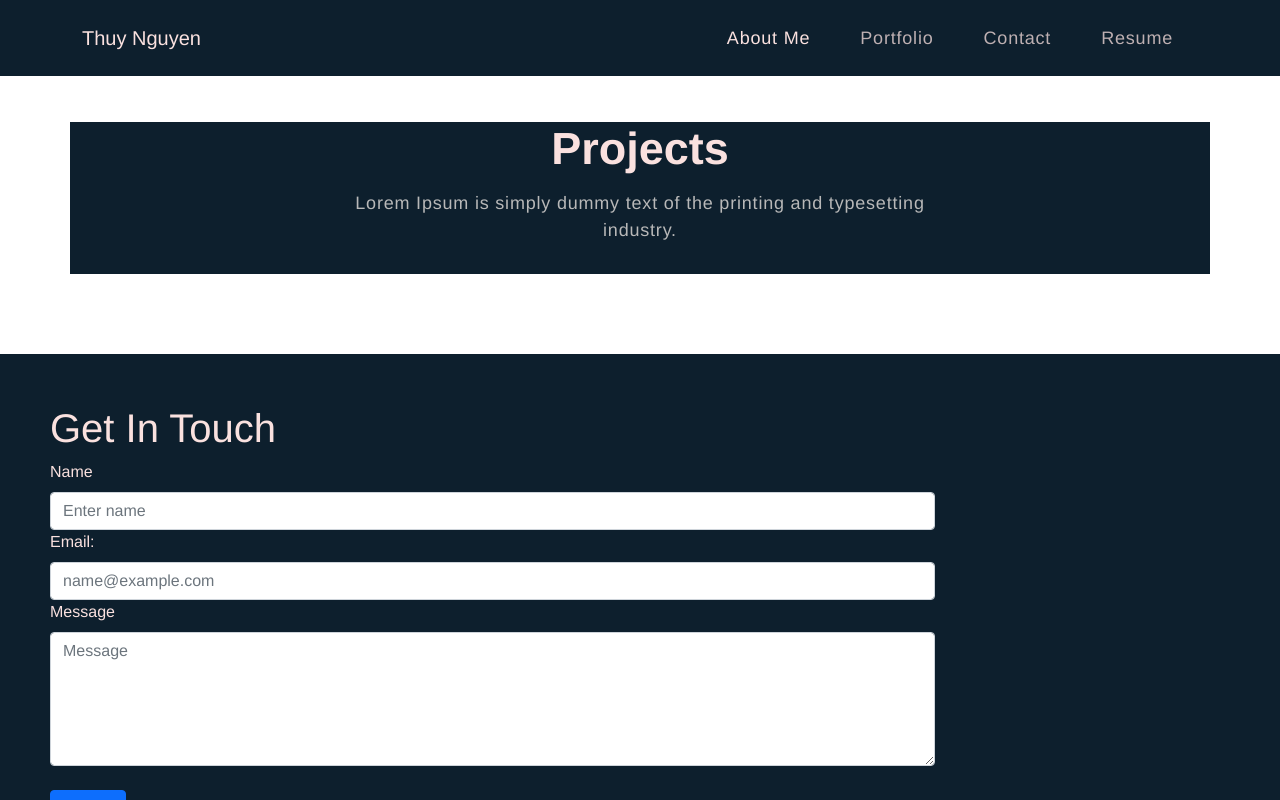
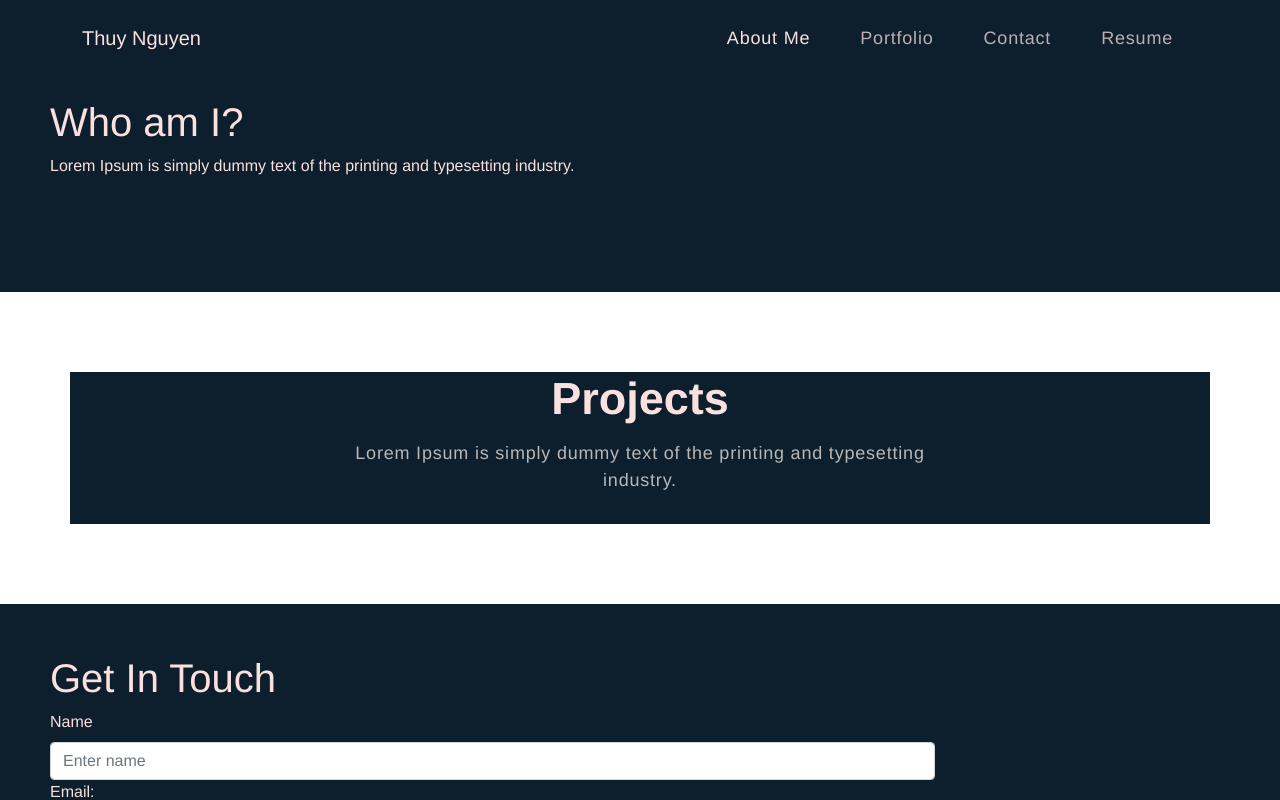
Before and after one commit to ThuyTTTN/react-portfolio, a React (Create React App) app: page / in a window 1280 px wide. Shown: the top 800 px of the page. Built offline with nearby package versions, Linux system fonts and the light colour scheme; the HTML template or start-up script is replaced by a standard one.

Commit message:
added About section

```diff
--- a/src/App.js
+++ b/src/App.js
@@ -1,5 +1,6 @@
 import React, { useState } from "react";
 import Header from "./components/Header";
+import About from "./components/About";
 import Footer from "./components/Footer";
 import ContactForm from "./components/Contact";
 import Project from "./components/Project";
@@ -13,7 +14,7 @@ function App() {
   return (
     <div className="App">
       <Header />
-      <h3 className="about-me">About me</h3>
+      <About />
       <Project />
 
       <ContactForm />
--- /dev/null
+++ b/src/components/About/index.js
@@ -0,0 +1,13 @@
+import React from 'react';
+
+function About() {
+  return (
+    <section className="my-5">
+      <h1 id="about">Who am I?</h1>
+      <p>Lorem Ipsum is simply dummy text of the printing and typesetting industry.
+      </p>
+    </section>
+  );
+}
+
+export default About;
```
